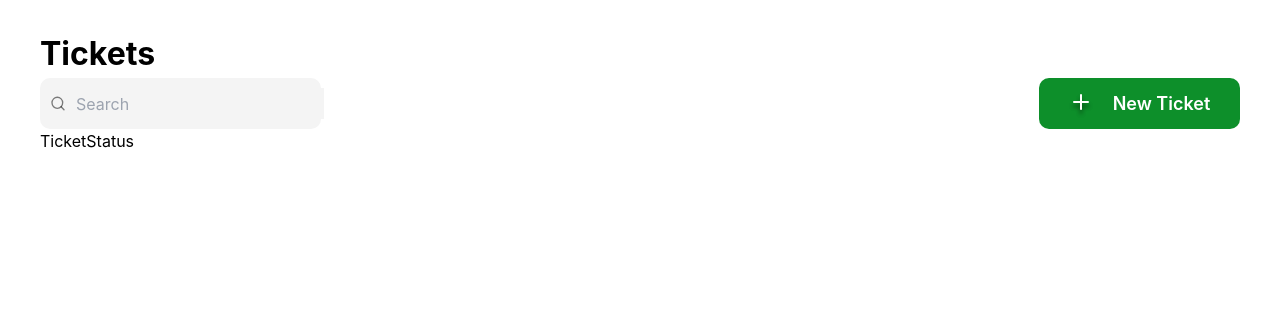
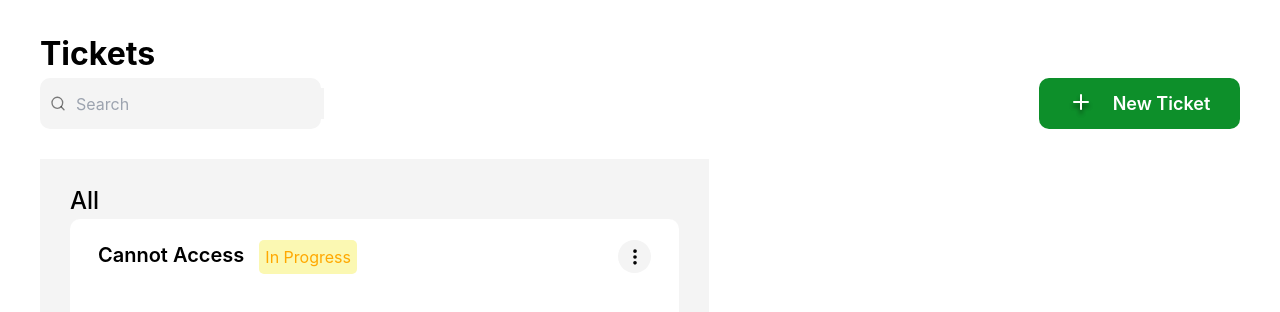
Before and after one commit to 0tuedon/enter-scale-task, a React (Create React App) app: page / in a window 1280 px wide. Shown: the top 312 px of the page. Built offline with nearby package versions, Linux system fonts and the light colour scheme.

Commit message:
Buggy:Not fully implemented Progress card

```diff
--- a/src/components/ProgressCard.js
+++ b/src/components/ProgressCard.js
@@ -1,8 +1,38 @@
 import React from 'react'
-
+import MoreOptions from '../assets/svgs/more-vertical.svg'
 const ProgressCard = () => {
   return (
-    <div className='min-w-[600px]'>
+    <div className='min-w-[600px]
+    flex flex-col
+    h-[188px]
+    rounded-[10px]
+    px-[28px]
+    py-[21px]
+    bg-white'>
+        <div className='flex justify-between'>
+        {/* Card header including title and status */}
+        <div className='flex gap-x-[15px]'>
+            <h4 className='text-[20px]
+            font-semibold
+            '>Cannot Access</h4>
+            {/* progress status */}
+            <div className={`
+            bg-[#FBF8B2]
+            px-[6px]
+            py-[5px]
+            rounded-[5px]
+            `}>
+                <p className={`text-[#FFA800]`}>In Progress</p>
+            </div>
+        </div>
+        {/* More Options Point */}
+        <div className='bg-gray1
+        flex
+         justify-center items-center w-[33px] h-[33px] rounded-[50%]'>
+            {/* More Options Svg */}
+            <img src={MoreOptions} alt={"More Options"} />
+        </div>
+        </div>
 
     </div>
   )
--- /dev/null
+++ b/src/components/ProgressSection.js
@@ -0,0 +1,19 @@
+import React from 'react'
+import ProgressCard from './ProgressCard'
+
+const ProgressSection = () => {
+  return (
+    <div className='bg-gray1
+    w-[669px]
+    h-[500px]
+    px-[30px] py-[24px]'>
+        {/* Tag Name */}
+        <h4 className='text-[24px] font-medium'>
+            All</h4>
+        {/* ProgressCards */}
+        <ProgressCard/>
+    </div>
+  )
+}
+
+export default ProgressSection
--- a/src/components/TicketStatus.js
+++ b/src/components/TicketStatus.js
@@ -1,8 +1,11 @@
 import React from 'react'
+import ProgressSection from './ProgressSection'
 
 const TicketStatus = () => {
   return (
-    <div>TicketStatus</div>
+    <div className='flex mt-[30px] '>
+        <ProgressSection/>
+    </div>
   )
 }
 
```
Also changed, not shown: src/assets/svgs/more-vertical.svg (added).
